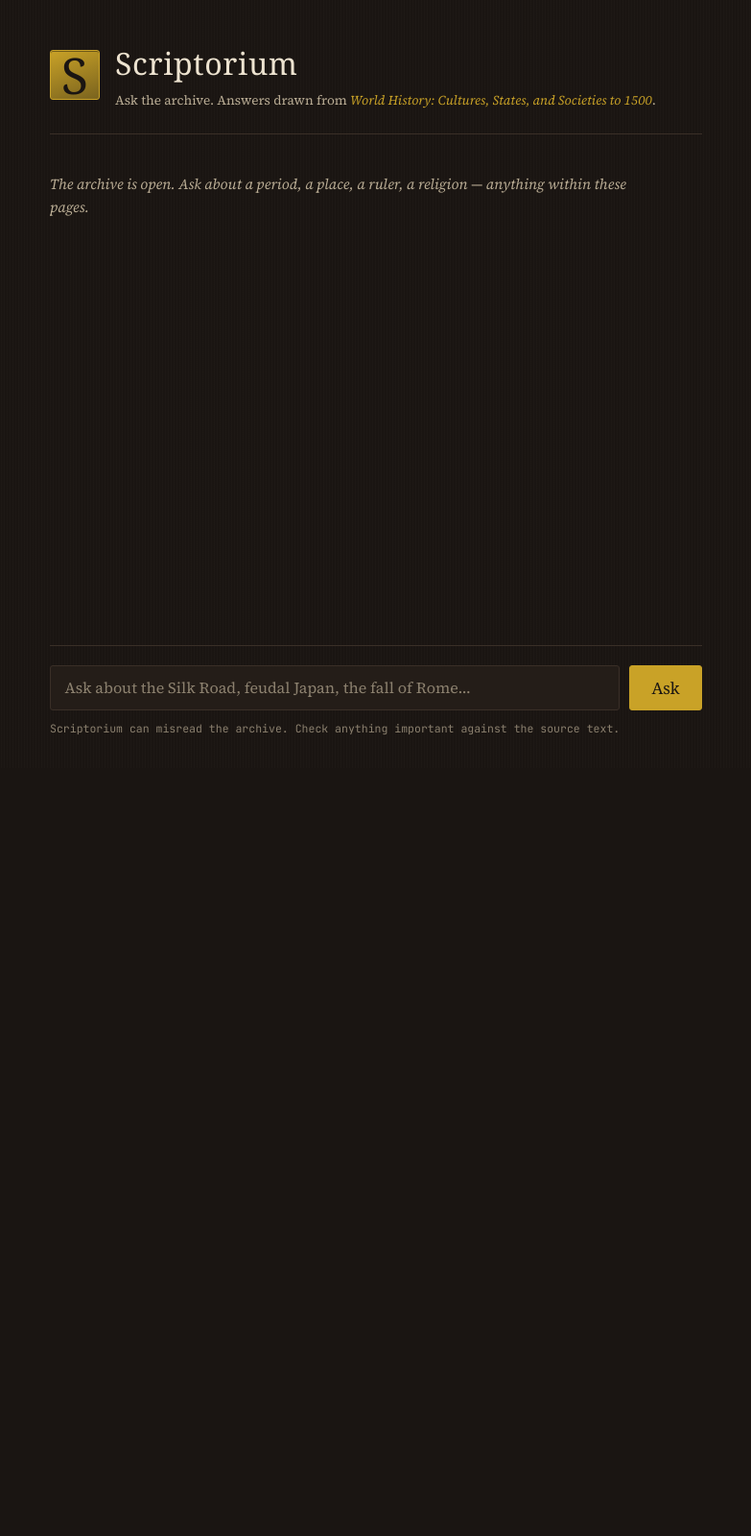
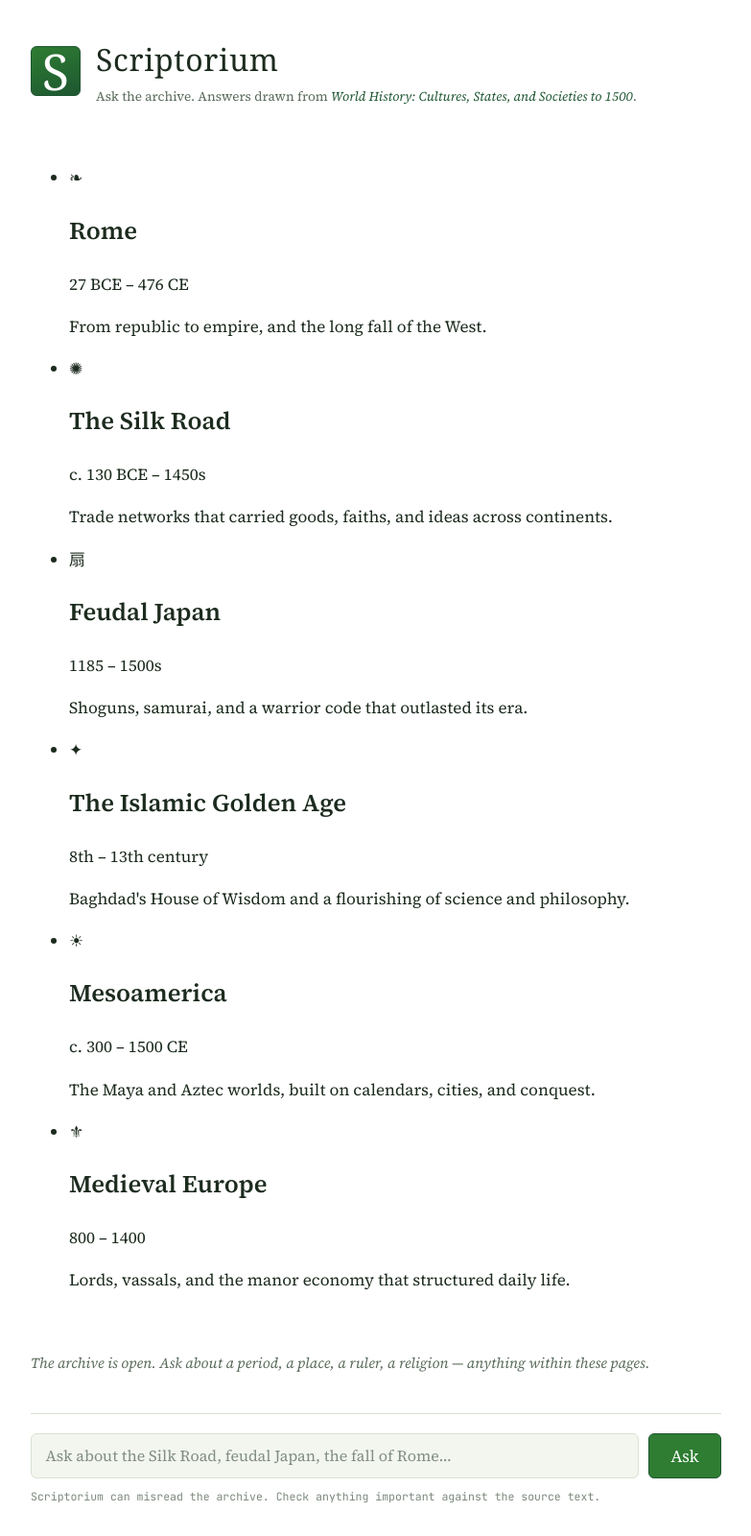
Before and after one commit to missLaiba22/History-Quest-RAG-Chatbot, a FastAPI app: page / in a window 1280 px wide. Shown: the whole page at 96% size, without its empty margins (248-1031 px from the left). Before the commit the page ends 765 px from the top, so only its background shows below. Run offline with FastAPI, Linux system fonts and the light colour scheme; some web fonts are replaced.

Commit message:
fix: update the UI colour pallet and theme

```diff
--- a/main.py
+++ b/main.py
@@ -92,7 +92,10 @@ async def ask(payload: QuestionModel):
                 contents=(
                     "You are an expert on the book 'World History: Cultures, States, "
                     "and Societies to 1500.' Answer the following question in a brief "
-                    f"and conversational manner.\n\n{augmented_query}"
+                    "and conversational manner, using plain flowing prose only -- do "
+                    "not use Markdown, asterisks, bullet points, or bold formatting, "
+                    "since the answer is rendered as plain text.\n\n"
+                    f"{augmented_query}"
                 ),
                 config=types.GenerateContentConfig(temperature=0.5),
             )
--- a/static/css/style.css
+++ b/static/css/style.css
@@ -1,27 +1,29 @@
 /* ==========================================================================
    Scriptorium — design tokens
-   Palette drawn from illuminated manuscripts: iron-gall ink, gold leaf,
-   lapis lazuli pigment, parchment vellum. Deliberately not the generic
-   cream+terracotta or dark+neon AI-chat defaults.
+   Palette re-themed to a clean exhibition-board look: white/cream ground,
+   deep green as the identity color, black keylines for structure — pulling
+   from museum/board-display aesthetics rather than a chat-app default.
    ========================================================================== */
 :root {
-  --ink:          #1A1512;   /* page background: iron-gall ink */
-  --ink-raised:   #241D18;   /* panels, transcript rows */
-  --ink-line:     #3A2F27;   /* hairline borders */
-  --parchment:    #EDE3D0;   /* primary text */
-  --parchment-dim:#B9AC94;   /* secondary text */
-  --gold:         #C9A227;   /* illuminated gold leaf — signature accent, used sparingly */
-  --gold-soft:    #7A631E;   /* gold at lower contrast, for hover/borders */
-  --lapis:        #3B5A80;   /* lapis lazuli pigment — user's own questions */
-  --lapis-soft:   #2A415C;
-  --rubric:       #8C2F2F;   /* rubric red ink — errors only */
+  --paper:        #FFFFFF;   /* page background */
+  --paper-dim:    #F3F6EF;   /* panels, transcript rows — faint green-cream tint */
+  --paper-line:   #D8E2D1;   /* hairline borders on light backgrounds */
+  --ink:          #1C2B1E;   /* primary text — near-black with a green cast */
+  --ink-dim:      #5B6B5C;   /* secondary text — ~5.7:1 contrast on white, passes AA */
+  --green-deep:   #1E5631;   /* dark green — tabs, header band, strong accents */
+  --green:        #2E7D32;   /* primary green — buttons, links, focus */
+  --green-bright: #43A047;   /* hover state */
+  --green-pale:   #E5F0DE;   /* pale green fill — user-question accent bg */
+  --amber:        #C08A2E;   /* single warm accent, used sparingly (drop-cap only) */
+  --rubric:       #A6332C;   /* errors */
+  --rubric-bg:    #FBEBEA;   /* error card background */
 
   --font-display: 'IM Fell English', Georgia, serif;
   --font-body:    'Source Serif 4', Georgia, serif;
   --font-mono:    'JetBrains Mono', ui-monospace, Menlo, monospace;
 
-  --radius: 3px;
-  --max-w: 720px;
+  --radius: 6px;
+  --max-w: 760px;
 }
 
 * { box-sizing: border-box; }
@@ -29,8 +31,8 @@
 html, body {
   margin: 0;
   padding: 0;
-  background: var(--ink);
-  color: var(--parchment);
+  background: var(--paper);
+  color: var(--ink);
 }
 
 body {
@@ -38,15 +40,6 @@ body {
   font-size: 17px;
   line-height: 1.6;
   min-height: 100vh;
-  /* Faint vertical fiber texture, evoking laid paper, without a stock photo */
-  background-image:
-    repeating-linear-gradient(
-      90deg,
-      rgba(237, 227, 208, 0.015) 0px,
-      rgba(237, 227, 208, 0.015) 1px,
-      transparent 1px,
-      transparent 3px
-    );
 }
 
 .visually-hidden {
@@ -60,22 +53,20 @@ body {
 .page {
   max-width: var(--max-w);
   margin: 0 auto;
-  padding: 2.5rem 1.25rem 2rem;
+  padding: 2.25rem 1.25rem 2rem;
   min-height: 100vh;
   display: flex;
   flex-direction: column;
 }
 
 /* --------------------------------------------------------------------------
-   Masthead — the signature element: an illuminated drop-cap wordmark,
-   standing in for a logo/avatar rather than a generic bot icon.
+   Masthead
    -------------------------------------------------------------------------- */
 .masthead {
   display: flex;
   align-items: center;
   gap: 1rem;
-  padding-bottom: 1.5rem;
-  border-bottom: 1px solid var(--ink-line);
+  padding-bottom: 1.25rem;
   margin-bottom: 1.5rem;
 }
 
@@ -83,8 +74,8 @@ body {
   font-family: var(--font-display);
   font-size: 3.25rem;
   line-height: 1;
-  color: var(--ink);
-  background: linear-gradient(160deg, var(--gold) 0%, var(--gold-soft) 100%);
+  color: var(--paper);
+  background: linear-gradient(160deg, var(--green) 0%, var(--green-deep) 100%);
   width: 3.25rem;
   height: 3.25rem;
   min-width: 3.25rem;
@@ -92,8 +83,7 @@ body {
   align-items: center;
   justify-content: center;
   border-radius: var(--radius);
-  border: 1px solid var(--gold);
-  box-shadow: 0 1px 0 rgba(0,0,0,0.4) inset;
+  border: 1px solid var(--green-deep);
 }
 
 .masthead-text h1 {
@@ -102,18 +92,123 @@ body {
   font-weight: 400;
   letter-spacing: 0.02em;
   margin: 0;
-  color: var(--parchment);
+  color: var(--ink);
 }
 
 .tagline {
   margin: 0.15rem 0 0;
   font-size: 0.85rem;
-  color: var(--parchment-dim);
+  color: var(--ink-dim);
 }
 
 .tagline cite {
   font-style: italic;
-  color: var(--gold);
+  color: var(--green-deep);
+}
+
+/* --------------------------------------------------------------------------
+   Hero — auto-advancing highlight slideshow.
+   Text-only crossfade (no stock imagery): keeps the repo license-clean and
+   reads as calmer motion than photos cycling, per "no noise" brief.
+   -------------------------------------------------------------------------- */
+.hero {
+  margin-bottom: 1.75rem;
+}
+
+.hero-frame {
+  position: relative;
+  background: var(--paper-dim);
+  border: 1px solid var(--paper-line);
+  border-radius: var(--radius);
+  padding: 1.5rem 1.75rem 1.25rem;
+  overflow: hidden;
+}
+
+/* left accent bar — echoes the green tab motif from the reference board */
+.hero-frame::before {
+  content: "";
+  position: absolute;
+  left: 0; top: 0; bottom: 0;
+  width: 5px;
+  background: var(--green);
+}
+
+.hero-slides {
+  list-style: none;
+  margin: 0;
+  padding: 0;
+  position: relative;
+  min-height: 118px;
+}
+
+.hero-slide {
+  position: absolute;
+  inset: 0;
+  opacity: 0;
+  pointer-events: none;
+  transition: opacity 0.6s ease;
+}
+
+.hero-slide.is-active {
+  opacity: 1;
+  pointer-events: auto;
+}
+
+.hero-tab {
+  display: inline-block;
+  font-family: var(--font-mono);
+  font-size: 0.7rem;
+  letter-spacing: 0.06em;
+  text-transform: uppercase;
+  color: var(--paper);
+  background: var(--green-deep);
+  padding: 0.25rem 0.6rem;
+  border-radius: 999px;
+  margin-bottom: 0.65rem;
+}
+
+.hero-slide h2 {
+  font-family: var(--font-display);
+  font-size: 1.5rem;
+  font-weight: 400;
+  margin: 0 0 0.4rem;
+  color: var(--ink);
+}
+
+.hero-slide p {
+  margin: 0;
+  color: var(--ink-dim);
+  font-size: 0.95rem;
+  max-width: 48ch;
+}
+
+.hero-dots {
+  display: flex;
+  gap: 0.45rem;
+  margin-top: 1.1rem;
+}
+
+.hero-dot {
+  width: 8px;
+  height: 8px;
+  border-radius: 50%;
+  border: none;
+  background: var(--paper-line);
+  cursor: pointer;
+  padding: 0;
+}
+
+.hero-dot.is-active {
+  background: var(--green);
+}
+
+.hero-dot:focus-visible {
+  outline: 2px solid var(--green);
+  outline-offset: 2px;
+}
+
+@media (prefers-reduced-motion: reduce) {
+  .hero-slide { transition: none; }
 }
 
 /* --------------------------------------------------------------------------
@@ -135,16 +230,27 @@ body {
 
 .entry {
   max-width: 92%;
+  /* One-shot entrance, not looping — subtle enough to read as polish. */
+  animation: entry-settle 0.35s ease-out;
+}
+
+@keyframes entry-settle {
+  from { opacity: 0; transform: translateY(6px); }
+  to   { opacity: 1; transform: translateY(0); }
+}
+
+@media (prefers-reduced-motion: reduce) {
+  .entry { animation: none; }
 }
 
 .entry--system p {
-  color: var(--parchment-dim);
+  color: var(--ink-dim);
   font-style: italic;
   font-size: 0.95rem;
 }
 
-/* User questions: styled as marginalia — a reader's own annotation,
-   set apart from the main body text rather than a generic chat bubble. */
+/* User questions: right-aligned marginalia, set apart from the main
+   manuscript body rather than a generic chat bubble. */
 .entry--user {
   align-self: flex-end;
   text-align: right;
@@ -237,49 +349,50 @@ body {
   gap: 0.6rem;
   margin-top: 1.5rem;
   padding-top: 1.25rem;
-  border-top: 1px solid var(--ink-line);
+  border-top: 1px solid var(--paper-line);
 }
 
 #question {
   flex: 1;
   font-family: var(--font-body);
   font-size: 1rem;
-  color: var(--parchment);
-  background: var(--ink-raised);
-  border: 1px solid var(--ink-line);
+  color: var(--ink);
+  background: var(--paper-dim);
+  border: 1px solid var(--paper-line);
   border-radius: var(--radius);
   padding: 0.7rem 0.9rem;
 }
 
 #question::placeholder {
-  color: var(--parchment-dim);
-  opacity: 0.7;
+  color: var(--ink-dim);
+  opacity: 0.75;
 }
 
 #question:focus-visible,
-#submit-btn:focus-visible {
-  outline: 2px solid var(--gold);
+#submit-btn:focus-visible,
+.hero-dot:focus-visible {
+  outline: 2px solid var(--green);
   outline-offset: 2px;
 }
 
 #submit-btn {
   font-family: var(--font-display);
   font-size: 1.05rem;
-  color: var(--ink);
-  background: var(--gold);
-  border: 1px solid var(--gold);
+  color: var(--paper);
+  background: var(--green);
+  border: 1px solid var(--green-deep);
   border-radius: var(--radius);
   padding: 0.7rem 1.4rem;
   cursor: pointer;
   transition: background 0.15s ease;
 }
 
-#submit-btn:hover { background: #DBB33A; }
+#submit-btn:hover { background: var(--green-bright); }
 
 #submit-btn:disabled {
-  background: var(--gold-soft);
-  border-color: var(--gold-soft);
-  color: var(--ink-raised);
+  background: var(--paper-line);
+  border-color: var(--paper-line);
+  color: var(--ink-dim);
   cursor: not-allowed;
 }
 
@@ -287,8 +400,8 @@ body {
   margin: 0.6rem 0 0;
   font-family: var(--font-mono);
   font-size: 0.72rem;
-  color: var(--parchment-dim);
-  opacity: 0.7;
+  color: var(--ink-dim);
+  opacity: 0.8;
 }
 
 /* --------------------------------------------------------------------------
--- a/static/js/app.js
+++ b/static/js/app.js
@@ -8,6 +8,18 @@
     transcript.lastElementChild?.scrollIntoView({ behavior: "smooth", block: "end" });
   }
 
+  // Defensive fallback: the backend prompt asks Gemini for plain prose, but
+  // models don't always obey formatting instructions perfectly. This strips
+  // stray Markdown so it never leaks into the UI as literal asterisks, and
+  // recasts stray bullets as em dashes to fit the manuscript voice.
+  function formatAnswer(text) {
+    return text
+      .replace(/\*\*(.*?)\*\*/g, "$1")   // strip bold markers, keep the text
+      .replace(/\*(.*?)\*/g, "$1")       // strip stray italic markers
+      .replace(/^\s*[*-]\s+/gm, "— ")    // turn stray bullets into an em dash
+      .trim();
+  }
+
   function addEntry(kind, text) {
     const li = document.createElement("li");
     li.className = `entry entry--${kind}`;
@@ -16,11 +28,22 @@
     bubble.className = "bubble";
 
     if (kind === "user") {
+      // User input is trusted as plain text only — textContent, never innerHTML,
+      // so nothing typed here can ever be interpreted as markup.
       bubble.textContent = text;
     } else {
-      const p = document.createElement("p");
-      p.textContent = text;
-      bubble.appendChild(p);
+      // Split into real paragraphs instead of one text blob. Each paragraph
+      // becomes its own <p>; CSS applies the illuminated drop-cap only to the
+      // first one (see .entry--bot .bubble p:first-child::first-letter).
+      const paragraphs = formatAnswer(text).split(/\n{2,}/).filter(Boolean);
+      if (paragraphs.length === 0) {
+        paragraphs.push(text);
+      }
+      paragraphs.forEach((para) => {
+        const p = document.createElement("p");
+        p.textContent = para;
+        bubble.appendChild(p);
+      });
     }
 
     li.appendChild(bubble);
--- a/templates/index.html
+++ b/templates/index.html
@@ -20,6 +20,59 @@
         <p class="tagline">Ask the archive. Answers drawn from <cite>World History: Cultures, States, and Societies to 1500</cite>.</p>
       </div>
     </header>
+
+    <!-- Hero: rotating era panels. Purely a visual/discovery aid -- clicking a
+         panel fills the question input with a suggested prompt but never
+         auto-submits, so the user stays in control of when a request fires. -->
+    <section class="hero" aria-roledescription="carousel" aria-label="Eras covered in the archive">
+      <div class="hero-viewport">
+        <ul class="hero-track" id="hero-track">
+          <li class="hero-panel" data-era="rome"
+              data-question="What caused the fall of the Western Roman Empire?">
+            <span class="hero-glyph" aria-hidden="true">❧</span>
+            <h2>Rome</h2>
+            <p class="hero-range">27 BCE – 476 CE</p>
+            <p class="hero-teaser">From republic to empire, and the long fall of the West.</p>
+          </li>
+          <li class="hero-panel" data-era="silk-road"
+              data-question="How did the Silk Road shape trade between East and West?">
+            <span class="hero-glyph" aria-hidden="true">✺</span>
+            <h2>The Silk Road</h2>
+            <p class="hero-range">c. 130 BCE – 1450s</p>
+            <p class="hero-teaser">Trade networks that carried goods, faiths, and ideas across continents.</p>
+          </li>
+          <li class="hero-panel" data-era="feudal-japan"
+              data-question="How did the samurai class shape feudal Japan?">
+            <span class="hero-glyph" aria-hidden="true">扇</span>
+            <h2>Feudal Japan</h2>
+            <p class="hero-range">1185 – 1500s</p>
+            <p class="hero-teaser">Shoguns, samurai, and a warrior code that outlasted its era.</p>
+          </li>
+          <li class="hero-panel" data-era="islamic-golden-age"
+              data-question="What made the Islamic Golden Age a center of scholarship?">
+            <span class="hero-glyph" aria-hidden="true">✦</span>
+            <h2>The Islamic Golden Age</h2>
+            <p class="hero-range">8th – 13th century</p>
+            <p class="hero-teaser">Baghdad's House of Wisdom and a flourishing of science and philosophy.</p>
+          </li>
+          <li class="hero-panel" data-era="mesoamerica"
+              data-question="How did the Aztec Empire rise to power in Mesoamerica?">
+            <span class="hero-glyph" aria-hidden="true">☀</span>
+            <h2>Mesoamerica</h2>
+            <p class="hero-range">c. 300 – 1500 CE</p>
+            <p class="hero-teaser">The Maya and Aztec worlds, built on calendars, cities, and conquest.</p>
+          </li>
+          <li class="hero-panel" data-era="medieval-europe"
+              data-question="How did the feudal system work in medieval Europe?">
+            <span class="hero-glyph" aria-hidden="true">⚜</span>
+            <h2>Medieval Europe</h2>
+            <p class="hero-range">800 – 1400</p>
+            <p class="hero-teaser">Lords, vassals, and the manor economy that structured daily life.</p>
+          </li>
+        </ul>
+      </div>
+      <div class="hero-dots" id="hero-dots" role="tablist" aria-label="Choose an era to preview"></div>
+    </section>
 
     <main class="reading-room">
       <ol id="transcript" class="transcript" aria-live="polite" aria-label="Conversation">
@@ -47,6 +100,7 @@
 
   </div>
 
+  <script src="/static/js/hero.js"></script>
   <script src="/static/js/app.js"></script>
 </body>
 </html>
```
Also changed, not shown: other parts of static/css/style.css (+28 -20 lines).
